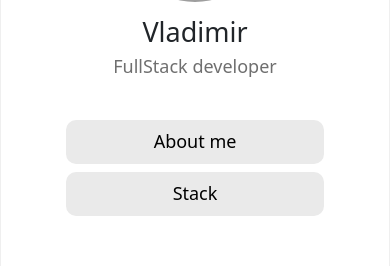
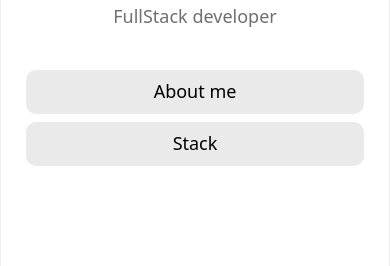
Before and after one commit to volxdya/bio, a React (Vite) app: page / in a window 390 px wide. Shown: the part 349-615 px from the top of the page. Built offline with nearby package versions, Linux system fonts and the light colour scheme; grey boxes are pictures that could not be loaded; the HTML template or start-up script is replaced by a standard one.

Commit message:
added react-router dom, adaptive design for phones

```diff
--- a/src/components/MainPage/MainPage.css
+++ b/src/components/MainPage/MainPage.css
@@ -2,17 +2,21 @@
     font-size: 27px;
     font-weight: 500;
 }
+
 .main-info {
     top: -40px;
     position: relative;
 }
+
 .main-info p {
     margin: 0;
 }
+
 .job-title {
     color: rgb(111, 111, 111);
     font-size: 18px;
 }
+
 .button {
     width: 100%;
     height: 44px;
@@ -21,10 +25,18 @@
     border-radius: 10px;
     font-size: 18px;
 }
+
 .container-btns {
     margin: 0 65px 300px 65px;
 }
+
 .button:hover {
     background-color: #d3d3d3;
     transition: background-color 0.4s;
 }
+
+@media screen and (max-width: 768px) {
+    .container-btns {
+        margin: 0 25px 320px 25px;
+    }
+}
--- a/src/main.global.css
+++ b/src/main.global.css
@@ -20,3 +20,24 @@ body {
     justify-content: center;
     align-items: center;
 }
+
+@media screen and (max-width: 768px) {
+    .wrapper {
+        height: 920px;
+        justify-content: flex-start;
+        align-items: flex-start;
+    }
+
+    .main-container {
+        height: 100%;
+    }
+
+    body,
+    html {
+        overflow-y: hidden;
+    }
+
+    @viewport {
+        user-zoom: fixed;
+    }
+}
```
